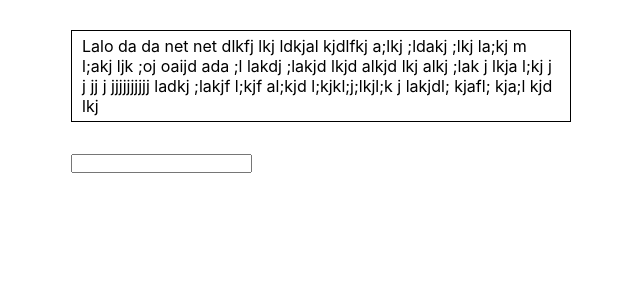
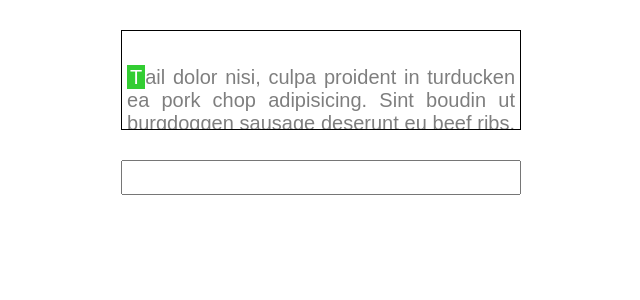
Before and after one commit to The-click/Blind-Printing, a React (Create React App) app: page / in a window 1280 px wide. Shown: the top 300 px of the page, without its empty margins (319-959 px from the left). Built offline with nearby package versions, Linux system fonts and the light colour scheme.

Commit message:
Add effect print

```diff
--- a/src/App.css
+++ b/src/App.css
@@ -1,11 +1,61 @@
-.text{
+.container__text{
   margin:30px auto;
   border: 1px solid black;
-  width: 500px;
-  padding: 5px 10px;
+  width: 400px;
+  height: 100px;
+  overflow: hidden;
+  padding: 35px 5px;
+  font-size: 20px;
+  text-align: justify;
+}
+.letter{
+  opacity: 0.5;
+
+}
+.letter__print{
+  opacity: 1;
+}
+.letter__green{
+  opacity: 1;
+    background: limegreen;
+    padding: 1px 3px 1px 3px;
+    color: white;
+   /* animation: pointerLetter 0.7s steps(2, end) infinite; */
+}
+@keyframes pointerLetter {
+  0%{
+    background: limegreen;
+    color:white;
+  }
+  100%{
+    background: white;
+    /* color:black; */
+  }
+
+}
+.error{
+  background: red;
+
+}
+.red{
+  border: 4px solid red;
+}
+.input{
+  width: 400px;
+  height: 35px;
+  font-size: 20px;
+  padding: 5px;
+  font-family: 'Arial';
+}
 
 
-
+/* .text{
+  margin:30px auto;
+  border: 1px solid black;
+  width: 400px;
+  padding: 5px 10px;
+  font-size: 20px;
+  text-align: justify;
 }
 .green{
   color:green;
@@ -15,3 +65,6 @@
 .red{
   border: 4px solid red;
 }
+.input{
+
+} */
--- a/src/App.js
+++ b/src/App.js
@@ -4,33 +4,46 @@ import './App.css';
 
 function App() {
   const [tapingText, setTapingText] = useState('');
-  const [text, setText] = useState('Lalo da da net net dlkfj lkj ldkjal kjdlfkj a;lkj ;ldakj ;lkj la;kj m l;akj ljk ;oj oaijd ada ;l lakdj ;lakjd lkjd alkjd lkj alkj ;lak j lkja l;kj  j j jj j jjjjjjjjjj ladkj ;lakjf l;kjf al;kjd l;kjkl;j;lkjl;k j  lakjdl; kjafl; kja;l kjd lkj')
-  const [showText, setShowText] = useState(text.split('').map(el => (<span>{el}</span>)));
+  const [text, setText] = useState("Tail dolor nisi, culpa proident in turducken ea pork chop adipisicing.  Sint boudin ut burgdoggen sausage deserunt eu beef ribs.  Enim aliqua ullamco quis.  Eu bacon chicken boudin, sunt in kevin ut pariatur excepteur.  Salami cupidatat ad, rump pork belly filet mignon pork loin spare ribs proident velit esse strip steak buffalo boudin.  Ex ad eiusmod, cupidatat pariatur incididunt hamburger.")
+  const [showText, setShowText] = useState(text.split('').map((el, i) => {
+    if (i === 0){
+      return (<span className='letter__green'>{el}</span>)
+    }else{
+      return (<span className='letter'>{el}</span>)
+    }
+  }));
   const [isErorr, setIsErorr] = useState(false);
   function changeHandler(e){
     let printText = e.target.value;
-    let lenText = printText.length
+    let lenText = printText.length;
     if(text.substring(0, lenText) === printText){
       setIsErorr(false);
       setTapingText(e.target.value);
       setShowText(text.split('').map((el, i) => {
         if (i < lenText){
-          return (<span className='green'>{el}</span>)
+          return (<span className='letter__print'>{el}</span>)
+        }
+        if (i == lenText){
+          return (<span className='letter__green'>{el}</span>)
+        }
+        return (<span className='letter'>{el}</span>)}))
+    }else{
+      setIsErorr(true);
+      setShowText(prevText => {
+        prevText[lenText - 1] = (<span className='letter__green error'>{text[lenText - 1]}</span>)
+        return prevText
+    })
 
-        }
-        return (<span>{el}</span>)}))
-    }else{
-      setIsErorr(true)
     }
   }
 
 
   return (
     <div className="App">
-      <div className='text'>
+      <div className='container__text' >
         {showText}
       </div>
-      <input onChange={changeHandler} value={tapingText} className={isErorr ? 'red' : ''}></input>
+      <input onChange={changeHandler} value={tapingText} className={isErorr ? 'red input' : 'input'} ></input>
 
     </div>
   );
--- a/src/index.css
+++ b/src/index.css
@@ -5,15 +5,13 @@
 }
 body {
   margin: 0;
-  font-family: -apple-system, BlinkMacSystemFont, 'Segoe UI', 'Roboto', 'Oxygen',
-    'Ubuntu', 'Cantarell', 'Fira Sans', 'Droid Sans', 'Helvetica Neue',
-    sans-serif;
-  -webkit-font-smoothing: antialiased;
-  -moz-osx-font-smoothing: grayscale;
+  font-family: 'Arial';
+
   display: flex;
   flex-direction: column;
   align-items:center;
-  justify-content: center;
+  /* justify-content: center; */
+  min-height:100vh;
 }
 
 code {
```
